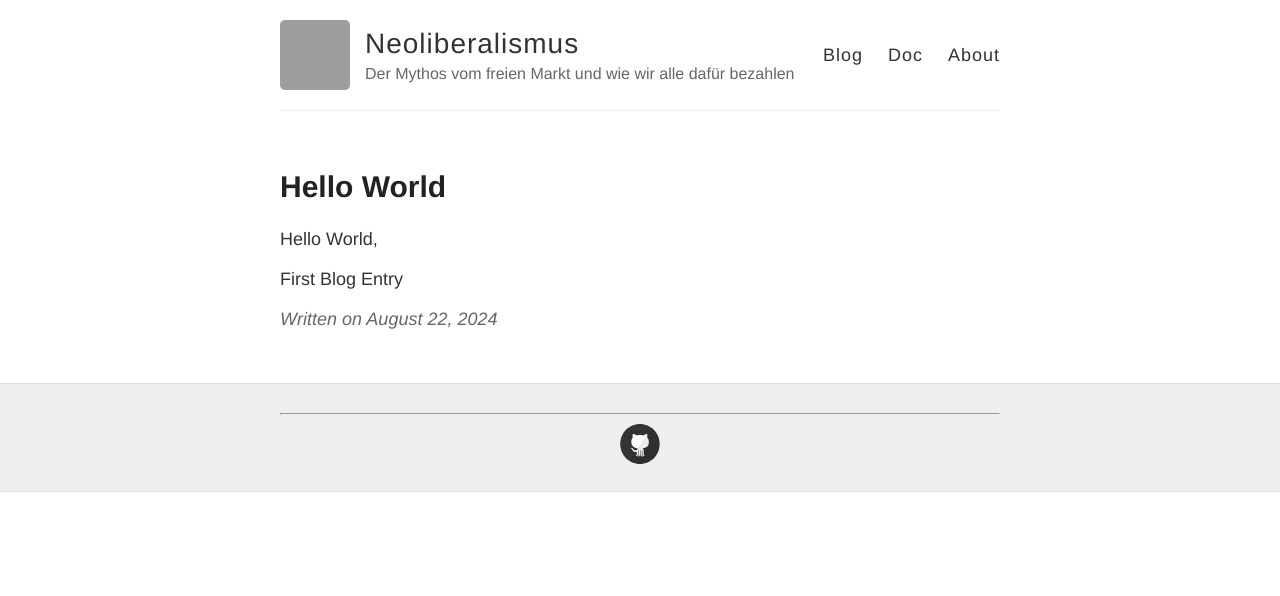
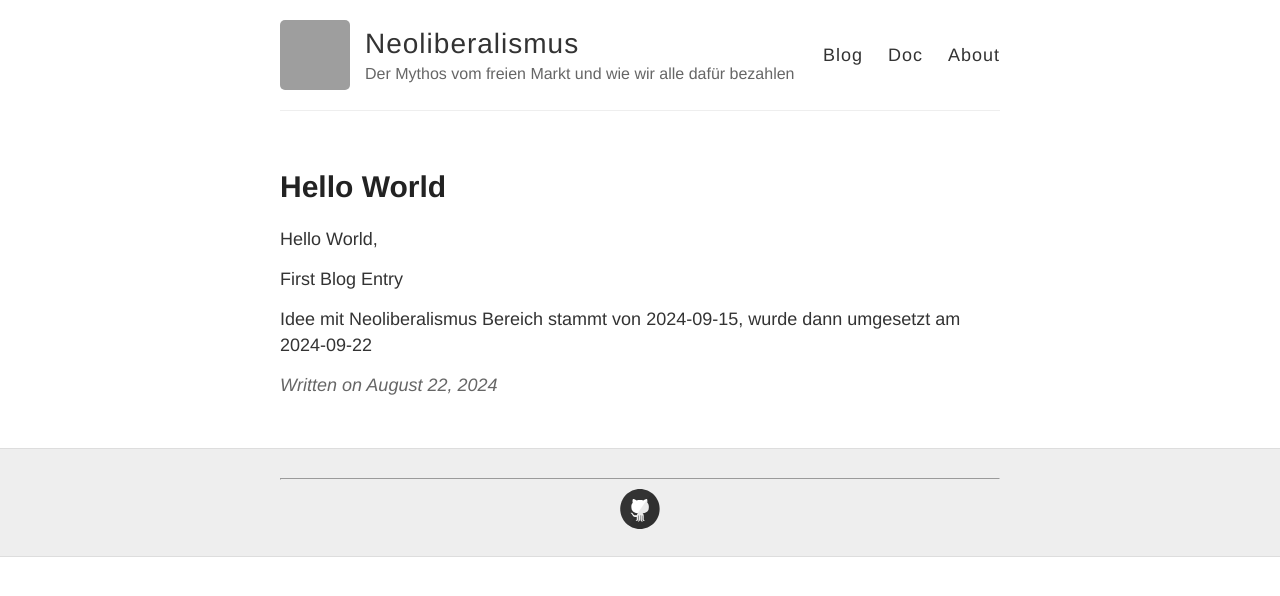
Before and after one commit to S2030c/neoliberalismus, a Jekyll site: the page built from _posts/2024-08-22-hello-world.md, in a window 1280 px wide. Shown: the top 596 px of the page. Built offline with Jekyll 4.4.1, drawn with Linux system fonts in a browser that asks for light colours; our own code applies the rules of GitHub Pages for plain Markdown files; grey boxes are pictures that could not be loaded.

Commit message:
Update 2024-08-22-hello-world.md

```diff
--- a/_posts/2024-08-22-hello-world.md
+++ b/_posts/2024-08-22-hello-world.md
@@ -1,3 +1,5 @@
 Hello World,
 
 First Blog Entry
+
+Idee mit Neoliberalismus Bereich stammt von 2024-09-15, wurde dann umgesetzt am 2024-09-22
```
